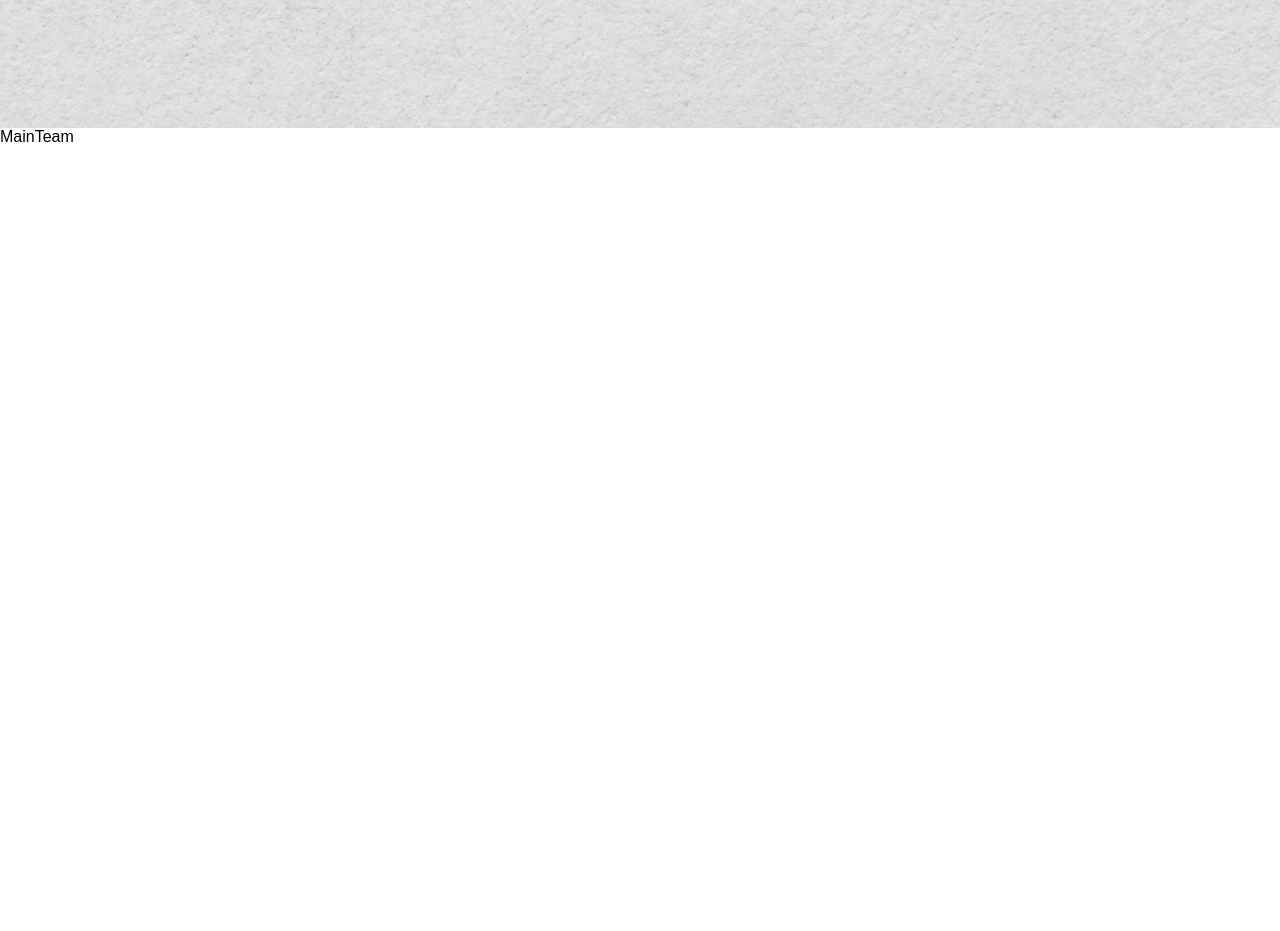
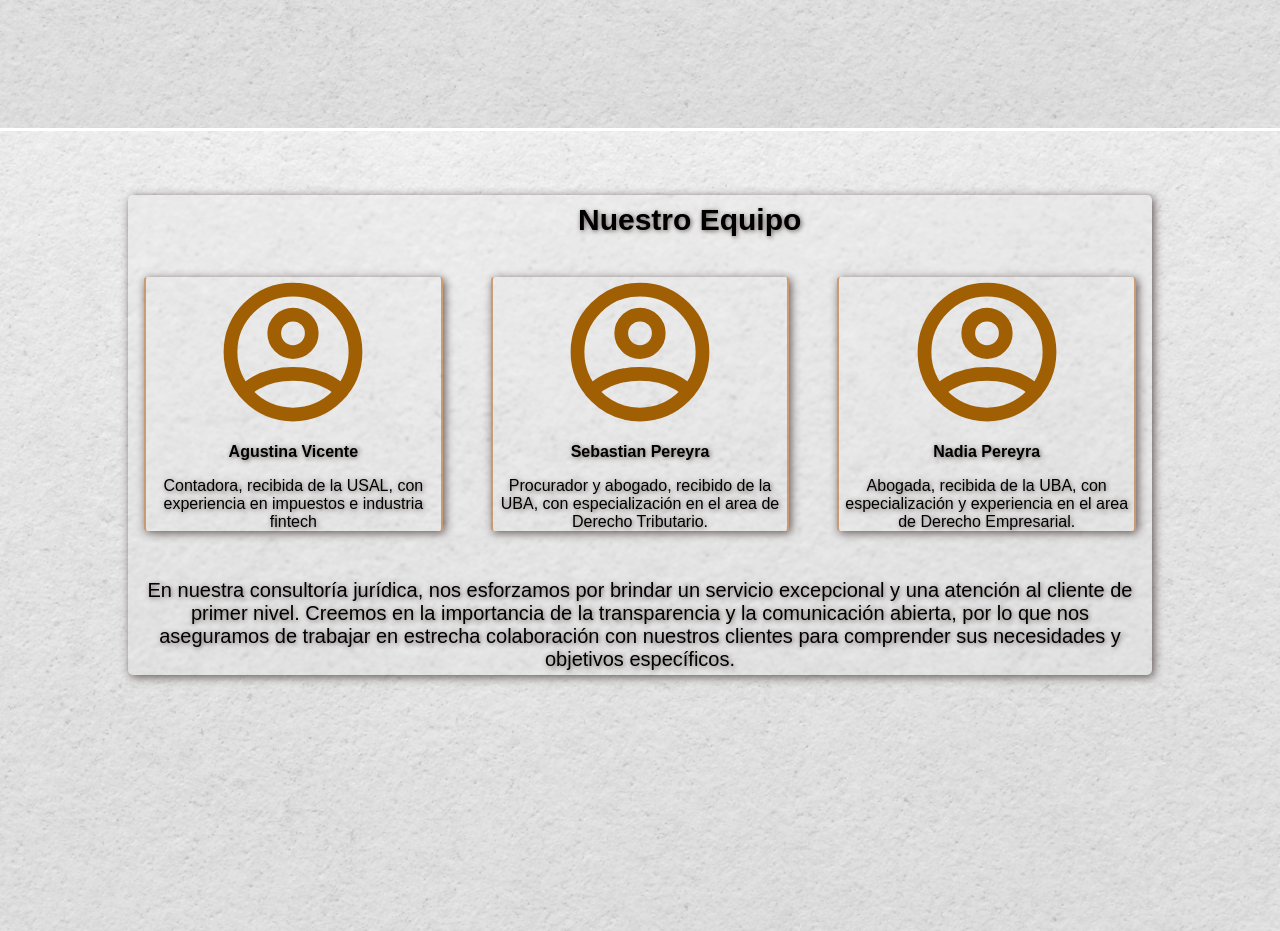
Before and after one commit to AgusPereyraa/juridicoContable, a React (Create React App) app: page / in a window 1280 px wide. Shown: the part 1300-2231 px from the top of the page. Before the commit the page ends 1446 px from the top, so only its background shows below. Built offline with nearby package versions, Linux system fonts and the light colour scheme.

Commit message:
main team finish

```diff
--- a/src/Components/MainHome/MainHome.jsx
+++ b/src/Components/MainHome/MainHome.jsx
@@ -6,7 +6,7 @@ export default function MainHome() {
         <div className='home'>
                 <h2 className='homeTitle'>¿Necesitas ayuda legal o contable?</h2>
                 <p className='homeTitle'>¡Podemos ayudarte!</p>
-                <p className='homeDescription'>En el Estudio Jurídico Contable VyP, ofrecemos una amplia gama de servicios legales y contables para ayudarte en todo lo que necesites. Desde asesoría fiscal y contable hasta litigios civiles y comerciales. Contáctanos hoy para obtener más información sobre cómo podemos ayudarte a resolver tus problemas legales y contables.</p>
+                <p className='homeDescription'>En el Estudio Jurídico Contable V & P, ofrecemos una amplia gama de servicios legales y contables para ayudarte en todo lo que necesites. Desde asesoría fiscal y contable hasta litigios civiles y comerciales. Contáctanos hoy para obtener más información sobre cómo podemos ayudarte a resolver tus problemas legales y contables.</p>
                 <button className='homeButton'>Contactanos</button>
         </div>
     )
--- a/src/Components/MainInfo/mainInfo.css
+++ b/src/Components/MainInfo/mainInfo.css
@@ -85,7 +85,6 @@
 }
 
 .desc:hover {
-    cursor: pointer;
     transform: scale(1.03);
     transition: all ease .3s;
     background-color: #ab530180;
--- a/src/Components/MainTeam/MainTeam.jsx
+++ b/src/Components/MainTeam/MainTeam.jsx
@@ -1,8 +1,43 @@
 import React from 'react'
+import Admin from '../../Img/profile-circle.svg'
 import './mainTeam.css'
 
 export default function MainTeam() {
   return (
-    <div>MainTeam</div>
+    <div id='mainTeam'>
+
+      <div className='teamMain'>
+
+        <div className='teamText'>
+          <h3 className='teamTitle'>Nuestro Equipo</h3>
+        </div>
+
+        <div className='teamAdmin'>
+
+          <div className='admin'>
+            <img src={Admin} alt="" />
+            <h4 className='adminTitle'>Agustina Vicente</h4>
+            <p className='adminDesc'>Contadora, recibida de la USAL, con experiencia en impuestos e industria fintech</p>
+          </div>
+
+          <div className='admin'>
+            <img src={Admin} alt="" />
+            <h4 className='adminTitle'>Sebastian Pereyra</h4>
+            <p className='adminDesc'>Procurador y abogado, recibido de la UBA, con especialización en el area de Derecho Tributario.</p>
+          </div>
+
+          <div className='admin'>
+            <img src={Admin} alt="" />
+            <h4 className='adminTitle'>Nadia Pereyra</h4>
+            <p className='adminDesc'>Abogada, recibida de la UBA, con especialización y experiencia en el area de Derecho Empresarial.</p>
+          </div>
+
+        </div>
+
+        <p className='teamDesc'>En nuestra consultoría jurídica, nos esforzamos por brindar un servicio excepcional y una atención al cliente de primer nivel. Creemos en la importancia de la transparencia y la comunicación abierta, por lo que nos aseguramos de trabajar en estrecha colaboración con nuestros clientes para comprender sus necesidades y objetivos específicos.</p>
+
+      </div>
+
+    </div>
   )
 }
--- a/src/Components/MainTeam/mainTeam.css
+++ b/src/Components/MainTeam/mainTeam.css
@@ -0,0 +1,76 @@
+#mainTeam {
+    height: 100vh;
+    background: url(../../Img/backgroundInfo.png);
+    background-position: contain;
+    background-repeat: no-repeat;
+    background-size: cover;
+    padding: 5% 10%;
+    display: flex;
+    align-content: center;
+    justify-content: center;
+    margin-top: 3px;
+}
+
+.teamMain {
+    background: rgba(255, 255, 255, 0.045); /*#625555 #ab530196 */
+    height: 30rem;
+    width: 100%;
+    border-radius: 5px;
+    backdrop-filter: blur(1px);
+    -webkit-backdrop-filter: blur(1px);
+    box-shadow: 2px 2px 10px #625555;
+}
+
+.teamTitle {
+    font-size: 30px;
+    line-height: 50px;
+    margin-left: 450px;
+    text-shadow: 1px 1px 5px #625555;
+}
+
+.teamAdmin {
+    display: flex;
+    flex-direction: row;
+    gap: 1rem;
+    margin-top: 1rem;
+}
+
+.admin {
+    display: flex;
+    flex-direction: column;
+    justify-content: center;
+    align-items: center;
+    text-align: center;
+    gap: 1rem;
+    text-shadow: 1px 1px 5px #625555;
+    width: 100%;
+    border-left: 2px solid #ab530180;
+    border-right: 2px solid #ab530180;
+    border-radius: 3px;
+    box-shadow: 2px 2px 10px #625555;
+    margin: 1rem;
+}
+
+.admin:hover {
+    transform: scale(1.03);
+    transition: all ease .3s;
+    background-color: #ab530180;
+    color: white;
+    border: none;
+    border-radius: 3px;
+    text-shadow: 1px 1px 5px #625555;
+}
+
+.admin img {
+    height: 150px;
+    width: 150px;
+    color: white;
+}
+
+.teamDesc {
+    margin-top: 1rem;
+    font-size: 20px;
+    text-shadow: 1px 1px 5px #625555;
+    padding: 1rem;
+    text-align: center;
+}
```
Also changed, not shown: src/App.css (+4 -42 lines), src/Img/profile-circle.svg.
